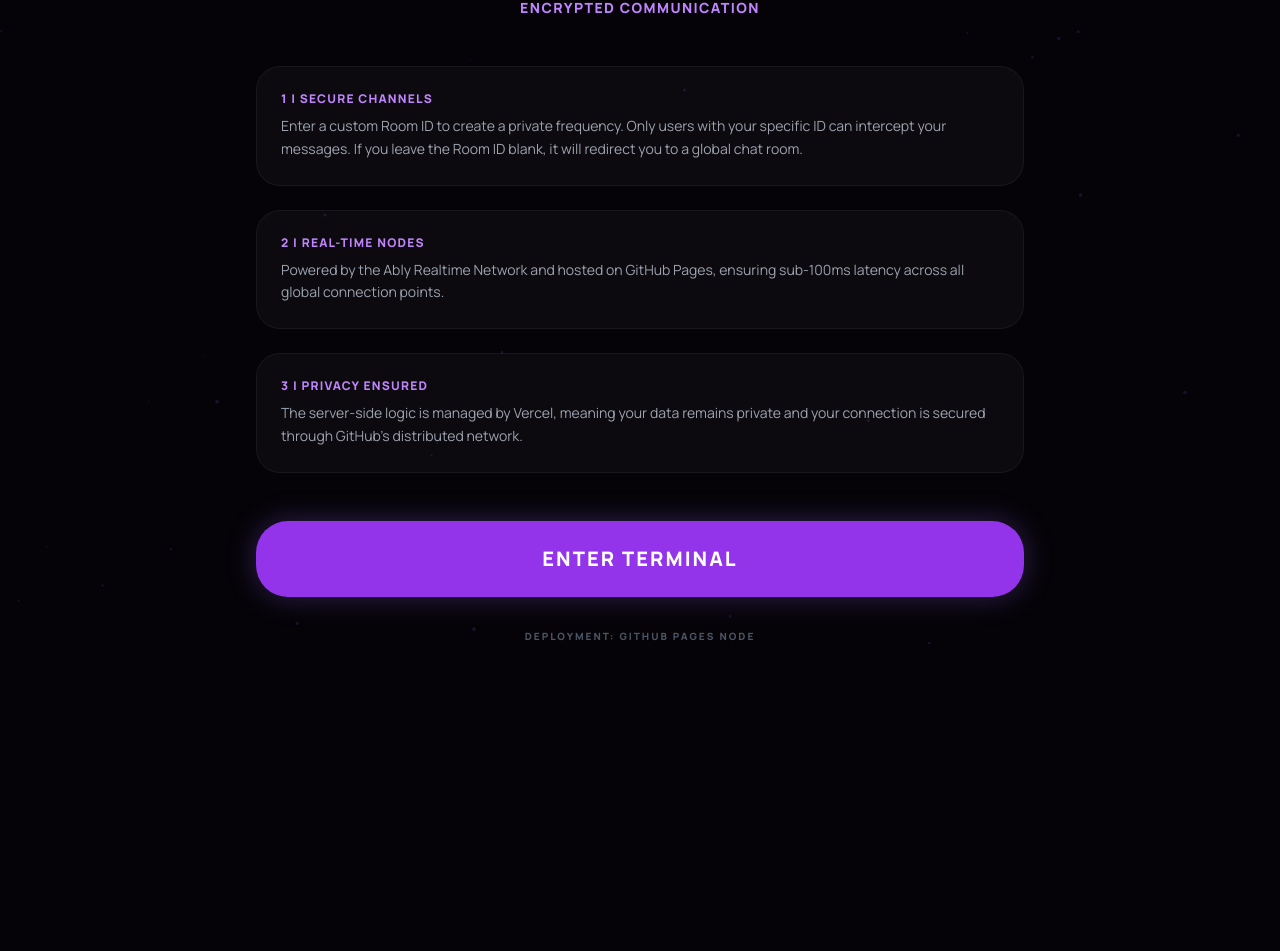
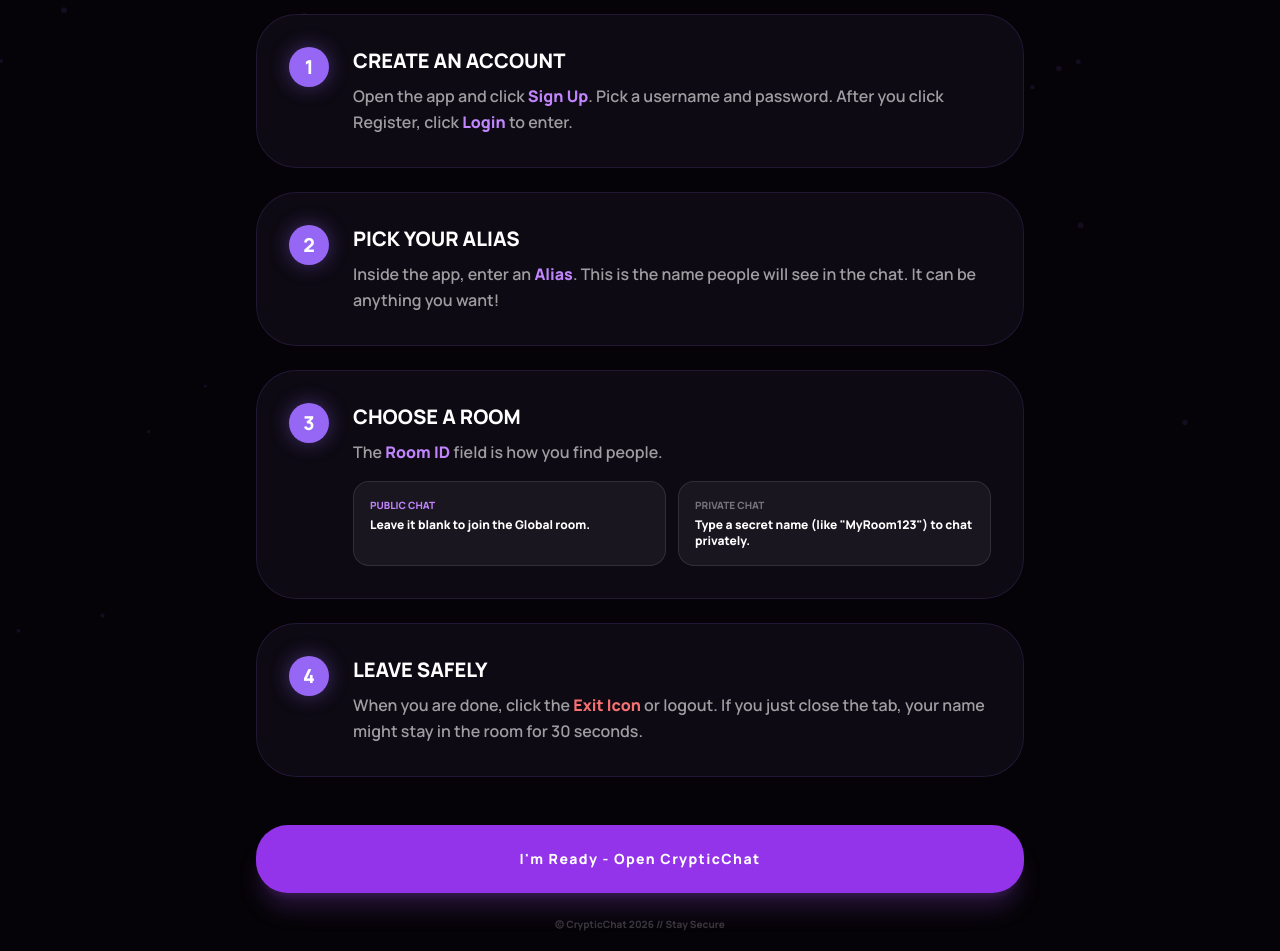
Before and after one commit to domdoesdodrip/CrypticChat, a website: page index.html in a window 1280 px wide. Shown: the part 150-1101 px from the top of the page. Before the commit the page ends 800 px from the top, so only its background shows below. Drawn offline with nearby package versions, Linux system fonts and the light colour scheme.

Commit message:
Update index.html

```diff
--- a/index.html
+++ b/index.html
@@ -2,83 +2,122 @@
 <html lang="en">
 <head>
     <meta charset="utf-8">
-    <meta name="viewport" content="width=device-width, initial-scale=1">
-    <title>Entrance</title>
-
+    <meta name="viewport" content="width=device-width, initial-scale=1, maximum-scale=1, user-scalable=no">
+    <title>CrypticChat | Guide</title>
+    <script src="https://cdn.tailwindcss.com"></script>
     <link rel="icon" type="image/svg+xml" href="https://api.iconify.design/lucide:messages-square.svg?color=%239667f4">
-
-    <script src="https://cdn.ably.com/lib/ably.min-1.js"></script>
-    <script src="https://cdn.tailwindcss.com"></script>
     <link href="https://fonts.googleapis.com/css2?family=Manrope:wght@400;600;800&display=swap" rel="stylesheet">
     <style>
         :root { --bg: #050307; --accent: #9667f4; }
-        body { margin: 0; background: var(--bg); color: white; font-family: 'Manrope', sans-serif; height: 100vh; overflow: hidden; }
+        body { margin: 0; background: var(--bg); color: white; font-family: 'Manrope', sans-serif; }
+        .glass { background: rgba(15, 12, 22, 0.9); backdrop-filter: blur(20px); border: 1px solid rgba(150, 103, 244, 0.15); }
+        .step-number { background: var(--accent); width: 40px; height: 40px; display: flex; align-items: center; justify-content: center; border-radius: 50%; font-weight: 800; font-size: 1.2rem; margin-bottom: 1rem; box-shadow: 0 0 20px rgba(150, 103, 244, 0.4); }
         #snow-canvas { position: fixed; inset: 0; z-index: -1; pointer-events: none; }
-        .glass { background: rgba(15, 12, 22, 0.85); backdrop-filter: blur(20px); border: 1px solid rgba(150, 103, 244, 0.15); }
-        .doc-card { background: rgba(255,255,255,0.03); border: 1px solid rgba(255,255,255,0.05); padding: 1.5rem; border-radius: 1.5rem; }
     </style>
 </head>
-<body>
+<body class="p-4 md:p-10">
 
 <canvas id="snow-canvas"></canvas>
 
-<div id="view-home" class="h-full w-full overflow-y-auto p-6 flex flex-col items-center">
-    <div class="max-w-3xl w-full py-12">
+<div class="max-w-3xl mx-auto">
+
     <div class="text-center mb-12">
-            <h1 class="text-6xl font-black tracking-tighter mb-4 text-white">CrypticChat</h1>
-            <p class="text-purple-400 font-bold tracking-widest uppercase text-sm">Encrypted Communication</p>
+        <h1 class="text-4xl font-black tracking-tighter mb-4">CrypticChat | Guide</h1>
+        <p class="text-white/40 font-bold text-sm">Learn how to use CrypticChat.</p>
     </div>
 
-        <div class="grid gap-6 mb-12">
-            <div class="doc-card">
-                <h3 class="text-purple-400 font-black mb-2 uppercase text-xs tracking-widest">1 | Secure Channels</h3>
-                <p class="text-gray-400 text-sm leading-relaxed">Enter a custom Room ID to create a private frequency. Only users with your specific ID can intercept your messages. If you leave the Room ID blank, it will redirect you to a global chat room.</p>
-            </div>
-            <div class="doc-card">
-                <h3 class="text-purple-400 font-black mb-2 uppercase text-xs tracking-widest">2 | Real-time Nodes</h3>
-                <p class="text-gray-400 text-sm leading-relaxed">Powered by the Ably Realtime Network and hosted on GitHub Pages, ensuring sub-100ms latency across all global connection points.</p>
-            </div>
-            <div class="doc-card">
-                <h3 class="text-purple-400 font-black mb-2 uppercase text-xs tracking-widest">3 | Privacy Ensured</h3>
-                <p class="text-gray-400 text-sm leading-relaxed">The server-side logic is managed by Vercel, meaning your data remains private and your connection is secured through GitHub's distributed network.</p>
+    <div class="space-y-6">
+
+        <div class="glass p-8 rounded-[2.5rem] flex flex-col md:flex-row gap-6 items-start">
+            <div class="step-number shrink-0">1</div>
+            <div>
+                <h2 class="text-xl font-black uppercase mb-2">Create an Account</h2>
+                <p class="text-white/60 leading-relaxed font-semibold">
+                    Open the app and click <span class="text-purple-400 font-black">Sign Up</span>.
+                    Pick a username and password. After you click Register, click <span class="text-purple-400 font-black">Login</span> to enter.
+                </p>
             </div>
         </div>
 
-        <button onclick="window.location.pathname += 'home'" class="w-full bg-purple-600 py-6 rounded-[2rem] font-black text-xl shadow-[0_0_30px_rgba(150,103,244,0.3)] hover:scale-[1.02] active:scale-95 transition-all uppercase tracking-widest">
-            ENTER TERMINAL
-        </button>
-
-        <p class="text-center mt-8 text-[10px] text-gray-600 font-bold uppercase tracking-[0.2em]">Deployment: GitHub Pages Node</p>
+        <div class="glass p-8 rounded-[2.5rem] flex flex-col md:flex-row gap-6 items-start">
+            <div class="step-number shrink-0">2</div>
+            <div>
+                <h2 class="text-xl font-black uppercase mb-2">Pick your Alias</h2>
+                <p class="text-white/60 leading-relaxed font-semibold">
+                    Inside the app, enter an <span class="text-purple-400 font-black">Alias</span>.
+                    This is the name people will see in the chat. It can be anything you want!
+                </p>
             </div>
         </div>
 
+        <div class="glass p-8 rounded-[2.5rem] flex flex-col md:flex-row gap-6 items-start">
+            <div class="step-number shrink-0">3</div>
+            <div>
+                <h2 class="text-xl font-black uppercase mb-2">Choose a Room</h2>
+                <p class="text-white/60 leading-relaxed font-semibold mb-4">
+                    The <span class="text-purple-400 font-black">Room ID</span> field is how you find people.
+                </p>
+                <div class="grid grid-cols-1 md:grid-cols-2 gap-3">
+                    <div class="bg-white/5 p-4 rounded-2xl border border-white/10">
+                        <p class="text-[10px] font-black uppercase text-purple-400 mb-1">Public Chat</p>
+                        <p class="text-xs font-bold">Leave it blank to join the Global room.</p>
+                    </div>
+                    <div class="bg-white/5 p-4 rounded-2xl border border-white/10">
+                        <p class="text-[10px] font-black uppercase text-white/40 mb-1">Private Chat</p>
+                        <p class="text-xs font-bold">Type a secret name (like "MyRoom123") to chat privately.</p>
+                    </div>
+                </div>
+            </div>
+        </div>
+
+        <div class="glass p-8 rounded-[2.5rem] flex flex-col md:flex-row gap-6 items-start">
+            <div class="step-number shrink-0">4</div>
+            <div>
+                <h2 class="text-xl font-black uppercase mb-2">Leave Safely</h2>
+                <p class="text-white/60 leading-relaxed font-semibold">
+                    When you are done, click the <span class="text-red-400 font-black">Exit Icon</span> or logout.
+                    If you just close the tab, your name might stay in the room for 30 seconds.
+                </p>
+            </div>
+        </div>
+
+    </div>
+
+    <div class="mt-12 text-center">
+        <button onclick="handleRedirect()" class="w-full bg-purple-600 hover:bg-purple-500 py-6 rounded-[2rem] font-black text-sm tracking-widest transition-all shadow-xl shadow-purple-500/20 active:scale-95">
+            I'm Ready - Open CrypticChat
+        </button>
+        <p class="mt-6 text-[10px] font-bold text-white/20">© CrypticChat 2026 // Stay Secure</p>
+    </div>
+
+</div>
+
 <script>
-/* SNOW EFFECT */
-const canvas = document.getElementById("snow-canvas");
-const ctx = canvas.getContext("2d");
+    function handleRedirect() {
+        const host = window.location.hostname;
+        let target = "https://cryptical.wtf";
+        if (host.includes("github.io")) target = "https://domdoesdodrip.github.io/CrypticChat/home";
+        else if (host.includes("vercel.app")) target = "https://crypticchat.vercel.app/home";
+        window.location.href = target;
+    }
+
+    const canvas = document.getElementById("snow-canvas"), ctx = canvas.getContext("2d");
     let snow = [];
     function resize() {
-    canvas.width = window.innerWidth;
-    canvas.height = window.innerHeight;
-    snow = Array.from({length: 50}, () => ({
-        x: Math.random()*canvas.width,
-        y: Math.random()*canvas.height,
-        r: Math.random()*2,
-        d: Math.random()*0.5+0.2
+        canvas.width = window.innerWidth; canvas.height = window.innerHeight;
+        snow = Array.from({length: 40}, () => ({
+            x: Math.random() * canvas.width,
+            y: Math.random() * canvas.height,
+            r: Math.random() * 2 + 1, d: Math.random() * 0.5 + 0.3
         }));
     }
-window.onresize = resize;
-resize();
-
+    window.onresize = resize; resize();
     function drawSnow() {
-    ctx.clearRect(0,0,canvas.width,canvas.height);
-    ctx.fillStyle = "rgba(150,103,244,0.15)";
+        ctx.clearRect(0, 0, canvas.width, canvas.height);
         snow.forEach(p => {
-        p.y += p.d;
-        if(p.y > canvas.height) p.y = -5;
-        ctx.beginPath();
-        ctx.arc(p.x, p.y, p.r, 0, Math.PI*2);
-        ctx.fill();
+            p.y += p.d; if(p.y > canvas.height) p.y = -10;
+            ctx.beginPath(); ctx.arc(p.x, p.y, p.r, 0, Math.PI * 2);
+            ctx.fillStyle = "rgba(150, 103, 244, 0.1)"; ctx.fill();
         });
         requestAnimationFrame(drawSnow);
     }
```
Lines whose indentation alone changed are shown as unchanged.
